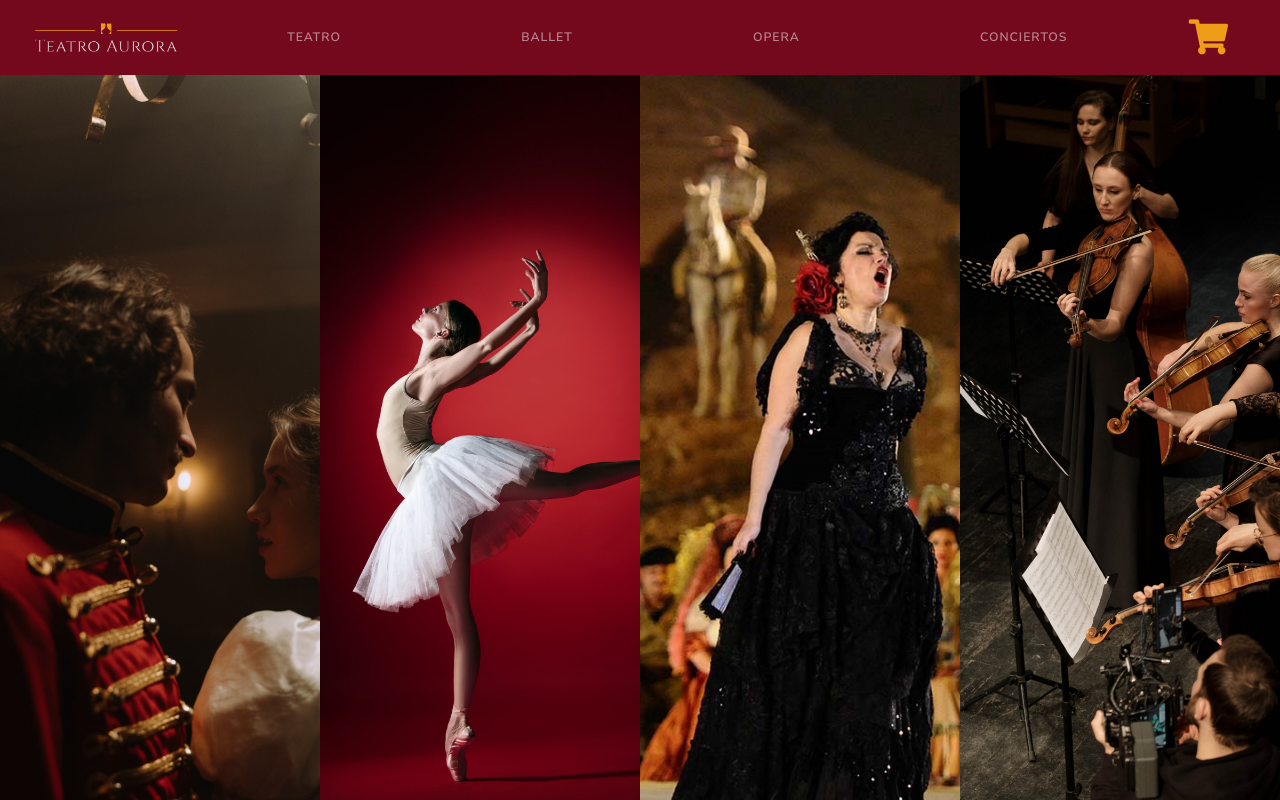
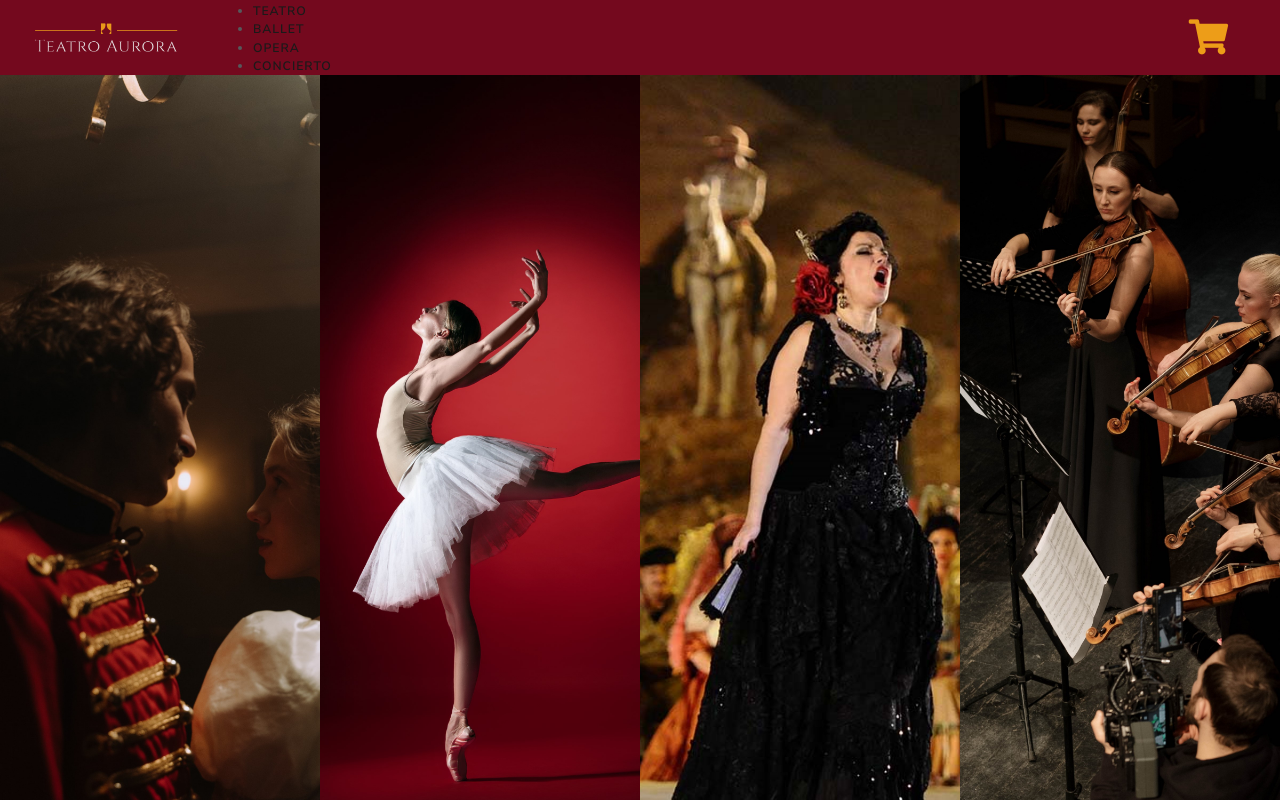
Before and after one commit to mjuliaph/proyecto-react, a React (Create React App) app: page / in a window 1280 px wide. Shown: the top 800 px of the page. Built offline with nearby package versions, Linux system fonts and the light colour scheme.

Commit message:
modificaciones para primera entrega del proyecto

```diff
--- a/src/App.js
+++ b/src/App.js
@@ -19,7 +19,10 @@ function App() {
       </Route>
       <Route exact path="/item/:id">
         <ItemDetailContainer />
-      </Route>
+        </Route>
+        <Route exact path = "/category/:category">
+          <ItemListContainer/>
+        </Route>
     </Switch>
     <Footer/>
   </BrowserRouter>
--- a/src/components/Item.jsx
+++ b/src/components/Item.jsx
@@ -4,7 +4,7 @@ import sillon from "./../media/sillon.png";
 
 function Item({id, fila, numero, description, price}) {
   return (
-    <div className="card" style={{ width: "5rem", fontSize: "1rem" }}>
+    <div className="card" style={{ width: "5rem" }}>
       <img src={sillon} className="card-img-top" alt="butaca" style={{ width: "50px", height:"50px" }}/>
       <div className="card-body">
         <h4 className="card-title">{fila}{numero}</h4>
--- a/src/components/NavBar.jsx
+++ b/src/components/NavBar.jsx
@@ -1,6 +1,7 @@
 import "./../style/index.css";
 import CartWidget from "./CartWidget";
 import logo from "./../media/logo.png";
+import {Link} from "react-router-dom";
 
 function NavBar() {
   return (
@@ -22,27 +23,12 @@ function NavBar() {
             <span className="navbar-toggler-icon"></span>
           </button>
           <div className="collapse navbar-collapse" id="navbarColor02">
-            <ul className="navbar-nav me-auto w-100 d-flex justify-content-around">
-              <li className="nav-item">
-                <a className="nav-link" href="./">
-                  Teatro
-                </a>
-              </li>
-              <li className="nav-item">
-                <a className="nav-link" href="./">
-                  Ballet
-                </a>
-              </li>
-              <li className="nav-item">
-                <a className="nav-link" href="./">
-                  Opera
-                </a>
-              </li>
-              <li className="nav-item">
-                <a className="nav-link" href="./">
-                  Conciertos
-                </a>
-              </li>
+          <ul className="estiloMenu">
+               <li><Link to ="/">HOME</Link></li>
+               <li><Link to ="/category/teatro">TEATRO</Link></li>
+               <li><Link to = "/category/ballet">BALLET</Link></li>
+              <li><Link to="/category/opera">OPERA</Link></li>
+              <li><Link to = "/category/concierto">CONCIERTO</Link></li>
             </ul>
           </div>
         </div>
```
